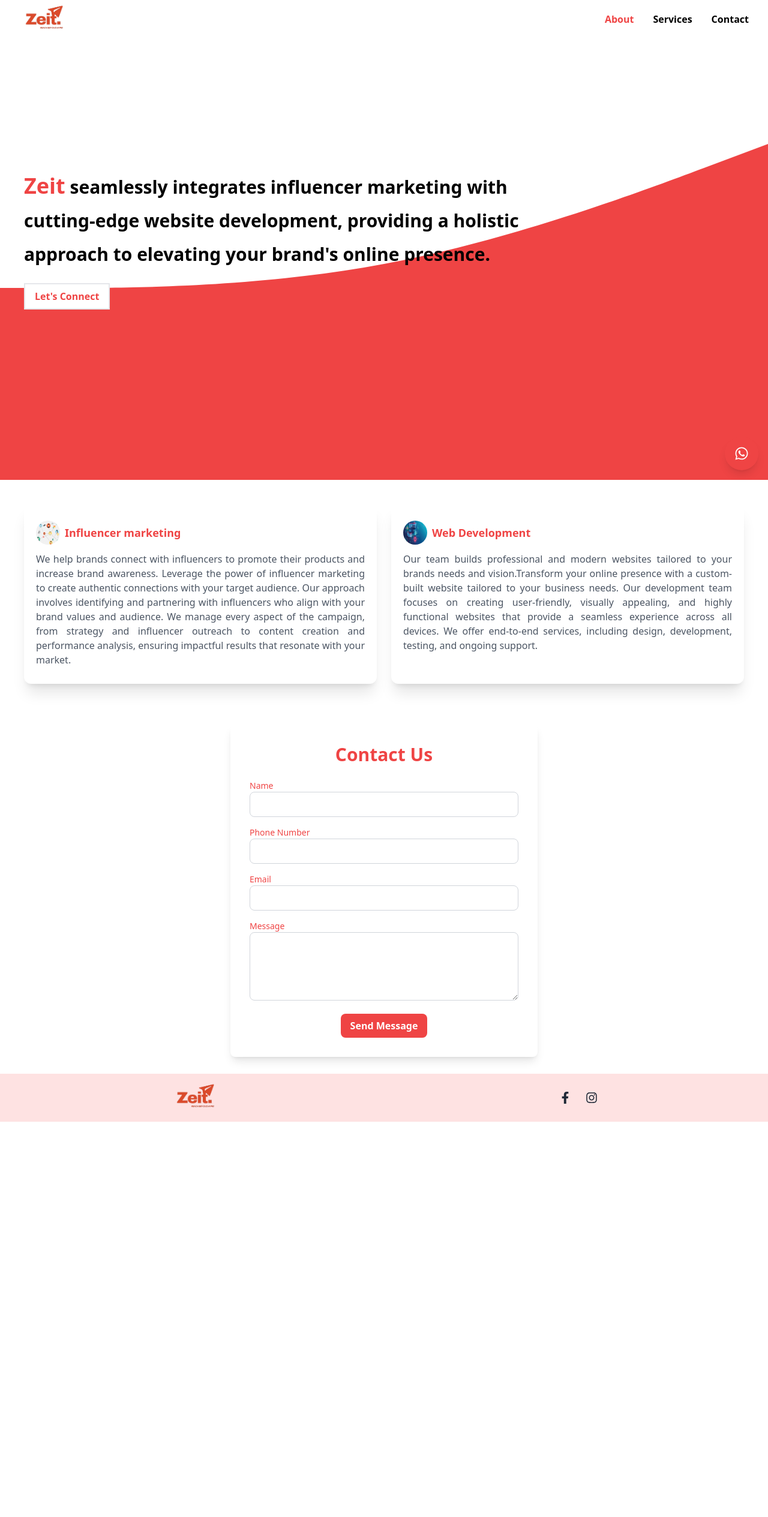
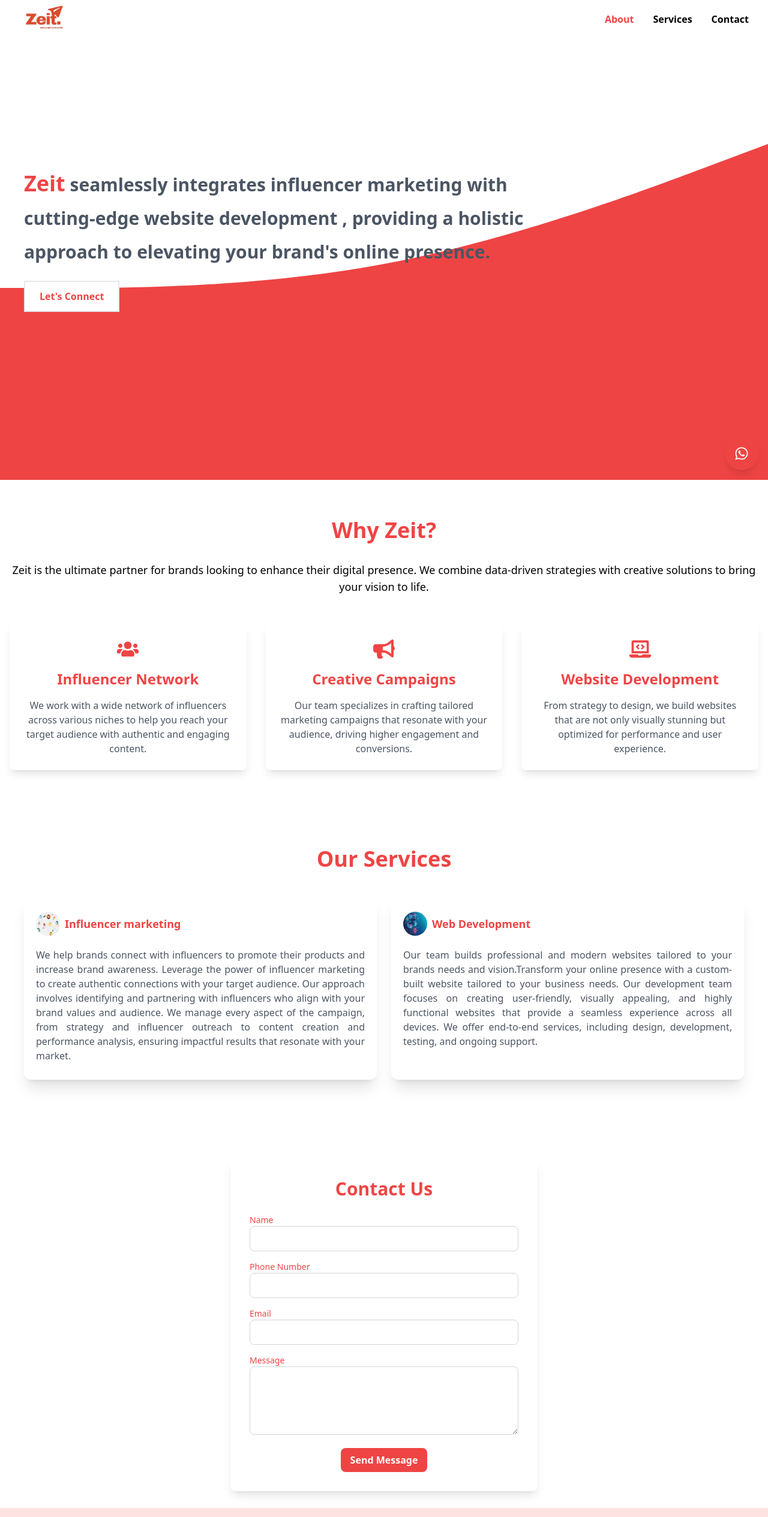
Before and after one commit to aravinth1232/zeit, a Next.js app: page / in a window 1280 px wide. Shown: the top 2529 px of the page at 60% size. Before the commit the page ends 1870 px from the top, so only its background shows below. Built offline with nearby package versions, Linux system fonts and the light colour scheme.

Commit message:
section added

```diff
--- a/app/page.jsx
+++ b/app/page.jsx
@@ -5,8 +5,9 @@
 // import Router from 'next/router';
 import { Link } from 'react-scroll'
 import emailjs from 'emailjs-com';
-import React, { useState } from 'react';
-// import { IoIosArrowForward } from "react-icons/io";
+import React, { useState,useEffect} from 'react';
+
+import { IoIosArrowForward } from "react-icons/io";
 import Image from 'next/image';
 
 import logo from "../app/logonew.png"
@@ -15,7 +16,15 @@
 import s2 from "../app/assets/wd.jpg"
 import { FaFacebookF } from "react-icons/fa";
 import { FaInstagram } from "react-icons/fa6";
+import { FaXTwitter } from "react-icons/fa6";
+
 import { FaWhatsapp } from 'react-icons/fa';
+
+import { FaUsers, FaBullhorn, FaLaptopCode } from 'react-icons/fa';
+
+
+import AOS from "aos";
+import "aos/dist/aos.css";
 
 
 
@@ -34,9 +43,24 @@
 ]
 
 
+const why =[
+
+  { name:"Influencer Network",
+    description: " We work with a wide network of influencers across various niches to help you reach your target audience with authentic and engaging content.",
+    icon: FaUsers
+  },
+  { name:"Creative Campaigns",
+    description: "Our team specializes in crafting tailored marketing campaigns that resonate with your audience, driving higher engagement and conversions.",
+    icon: FaBullhorn
+  },
+  { name:"Website Development",
+    description: "  From strategy to design, we build websites that are not only visually stunning but optimized for performance and user experience.",
+    icon: FaLaptopCode
+  },
+]
+
 
 export default function Home() {
-
 
 
 
@@ -96,6 +120,10 @@
 
 
 
+  useEffect(() => {
+    AOS.init({ duration: 500 });
+  }, []);
+
   return (
 
 
@@ -110,8 +138,8 @@
         id="about"
         className="h-svh lg:h-screen flex items-center justify-start relative overflow-hidden"
       >
-        <div className="z-10 px-10 w-full lg:w-3/4 flex flex-col gap-10 lg:gap-5">
-        <h1 className="text-2xl  font-semibold lg:text-3xl leading-[2.5rem] lg:leading-[3.5rem] "><span className="font-bold text-red-500 text-3xl  lg:text-4xl">Zeit</span>  seamlessly integrates influencer marketing with cutting-edge website development, providing a holistic approach to elevating your brand&apos;s online presence.</h1>
+        <div className="z-10 px-10 w-full lg:w-3/4 flex flex-col gap-10 lg:gap-5" data-aos="zoom-in">
+        <h1 className="text-2xl  font-semibold lg:text-3xl leading-[2.5rem] lg:leading-[3.5rem] text-gray-600  "><span className="font-bold text-red-500 text-3xl  lg:text-4xl ">Zeit</span>  seamlessly integrates <span className='animate-pulse'>influencer marketing</span>  with cutting-edge <span className='animate-pulse'>website development</span> , providing a holistic approach to elevating your brand&apos;s online presence.</h1>
 
         <Link
           to="contact"
@@ -120,33 +148,68 @@
           duration={500}
 
         >
-          <button className="bg-white text-red-500 font-bold flex justify-center items-center gap-[2px] px-4 py-2 border-2  hover:border-2 hover:border-black ">
-           <h1 className="">Let&apos;s Connect</h1>
-           {/* <IoIosArrowForward /> */}
-        </button>
+          <button className=" relative inline-block px-6 py-3 font-bold text-red-500 bg-white border-2 hover:text-white  overflow-hidden group">
+      <span className="relative z-10">Let&apos;s Connect</span>
+
+      {/* Background */}
+      <span className="absolute inset-0 w-full h-full bg-red-500 transform -translate-x-full group-hover:translate-x-0 transition-transform duration-300 ease-out origin-left"></span>
+    </button>
         </Link>
 
-        </div>
+
+
+
+
+        </div >
 
         {/* SVG vector background */}
-        <div className="absolute inset-0">
+        <div className="absolute inset-0" >
         <svg className="w-full h-full" xmlns="http://www.w3.org/2000/svg" preserveAspectRatio="none" viewBox="0 0 1440 320">
         <path fill="#ef4444" fill-opacity="1" d="M0,192L120,192C240,192,480,192,720,176C960,160,1200,128,1320,112L1440,96L1440,320L1320,320C1200,320,960,320,720,320C480,320,240,320,120,320L0,320Z"></path></svg>
         </div>
       </section>
 
+      <section className="py-16">
+      <div className="container mx-auto px-4 text-center" data-aos="fade-up">
+        <h2 className="text-4xl font-bold text-red-500 mb-8">Why Zeit?</h2>
+        <p className="text-lg mb-12">
+          Zeit is the ultimate partner for brands looking to enhance their digital presence. We combine data-driven strategies with creative solutions to bring your vision to life.
+        </p>
+
+        <div className="grid grid-cols-1 md:grid-cols-3 gap-8">{
+
+            why.map(({name,description, icon:IconComponent}) =>(
+
+                <div className="p-6 bg-white rounded-lg shadow-lg" data-aos="fade-up">
+                <IconComponent className="text-red-500 text-4xl mb-4 mx-auto" />
+                <h3 className='text-2xl font-bold text-red-500 mb-4' >{name}</h3>
+                <p className='text-gray-600'>{description}</p>
+                 </div>
+            ))  }
+        </div>
+      </div>
+    </section>
+
+
+
       {/* Services Section */}
-      <section id="services" className=" flex items-center justify-center ">
+      <section id="services" className="py-16 flex flex-col items-center justify-center ">
+      <div className="container mx-auto px-4 text-center" data-aos="fade-up">
+        <h2 className="text-4xl font-bold text-red-500 ">Our Services</h2>
+        </div>
 
         <div className='grid grid-cols-1 lg:grid-cols-2 gap-4 lg:gap-6 py-5 lg:py-10 px-10' >{
 
             services.map((service,index)=>(
 
               <div key={index}
-              className='flex flex-col  shadow-xl gap-3 px-3 lg:px-5 py-7   rounded-xl'
+              className='flex flex-col  shadow-xl gap-5 px-3 lg:px-5 py-7   rounded-xl'
+              data-aos="fade-up"
               >
 
                 <div className='flex flex-row justify-start items-center gap-1 lg:gap-2 '>
+
+
                 <Image
                 className='w-10 h-10 lg:w-18 lg:h-18 rounded-full '
                   src={service.image}
@@ -171,8 +234,13 @@
 
       </section>
 
+
+
+
+
+
       {/* Contact Section */}
-      <section id="contact" className="py-7 flex items-center justify-center ">
+      <section id="contact" className="py-7 flex items-center justify-center " data-aos="fade-up">
       <div className="bg-white p-8 rounded-lg shadow-lg w-full max-w-lg">
         <h2 className="text-3xl font-bold text-center mb-6 text-red-500">Contact Us</h2>
 
@@ -279,6 +347,10 @@
         <footer className='bg-red-100 flex flex-row justify-around items-center '>
         <div className='flex items-center justify-center'>
         <Image
+            onClick={()=>
+              window.scrollTo({top: 0, behavior: "smooth"})
+            }
+            role='button'
             alt='logo'
             priority
             src={logo}
@@ -304,6 +376,15 @@
         aria-label="instagram"
       >
         <FaInstagram className="w-5 h-5 transition-transform duration-300 transform hover:scale-110" />
+      </a>
+      <a
+        href="" // Replace with your desired URL
+        className="text-gray-800 hover:text-red-500 transition-transform duration-300 transform hover:scale-125"
+        target="_blank"
+        rel="noopener noreferrer"
+        aria-label="facebook"
+      >
+        <FaXTwitter className="w-5 h-5 transition-transform duration-300 transform hover:scale-110" />
       </a>
 
         </div>
--- /dev/null
+++ b/components/TextAnimation.jsx
@@ -0,0 +1,29 @@
+"use client"
+
+import React, { useState, useEffect }  from 'react'
+
+const TextAnimation = () => {
+
+    const text = "Aravinth.A.M";
+  const [displayedText, setDisplayedText] = useState('');
+  const [index, setIndex] = useState(0);
+
+  useEffect(() => {
+    if (index < text.length) {
+      const timeoutId = setTimeout(() => {
+        setDisplayedText((prev) => prev + text[index]);
+        setIndex((prev) => prev + 1);
+      }, 100); // Adjust the delay for typing speed
+
+      return () => clearTimeout(timeoutId); // Cleanup timeout
+    }
+  }, [index, text]);
+  return (
+    <h1 className="text-xl xl:text-3xl poppins  text-white ">
+    Hi, I am <span className='animate-pulse'>{displayedText}</span>
+    <span className=" animate-blink"></span>
+  </h1>
+  )
+}
+
+export default TextAnimation
--- a/package.json
+++ b/package.json
@@ -9,6 +9,7 @@
     "lint": "next lint"
   },
   "dependencies": {
+    "aos": "^2.3.4",
     "emailjs-com": "^3.2.0",
     "next": "14.2.11",
     "react": "^18",
```
Also changed, not shown: 1 other file (tests, documents, lock files or other folders).
